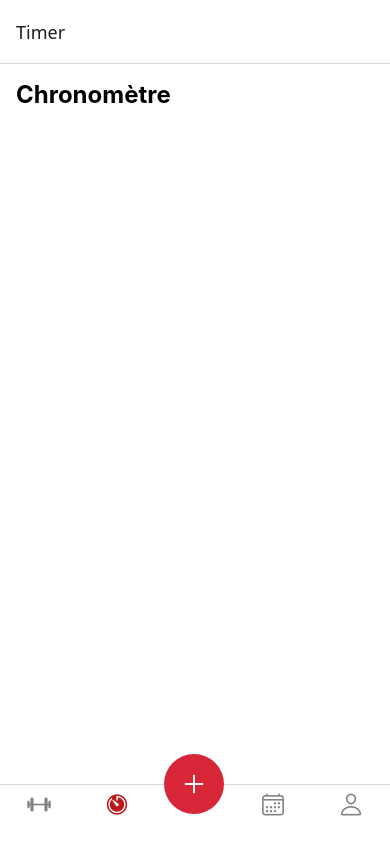
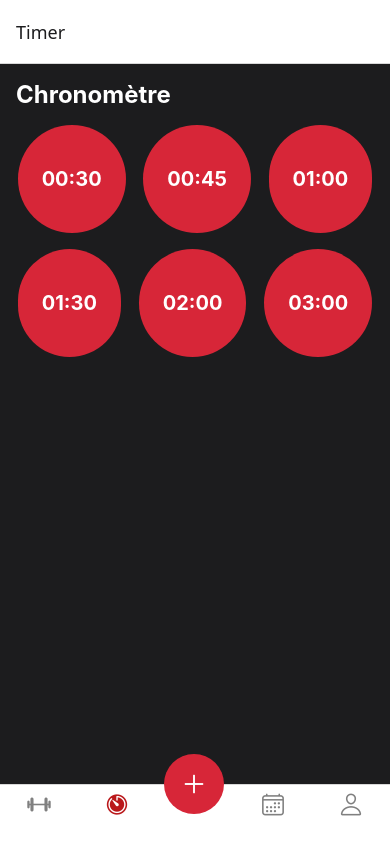
Before and after one commit to oliflox/IronLog, a React Native app: screen /Timer in a window 390 px wide. Built offline with nearby package versions, Linux system fonts and the light colour scheme; grey boxes are pictures that could not be loaded.

Commit message:
Update TimerScreen to include preset timers and enhance functionality. Change header title in AppNavigator from 'Historique' to 'Log'.

```diff
--- a/navigation/AppNavigator.tsx
+++ b/navigation/AppNavigator.tsx
@@ -129,7 +129,7 @@ const AppNavigator = () => {
         component={WorkoutLogScreen}
         options={{
           headerShown: true,
-          title: 'Historique',
+          title: 'Log',
           headerBackTitle: '',
         }}
       />
--- a/screens/TimerScreen.tsx
+++ b/screens/TimerScreen.tsx
@@ -1,6 +1,6 @@
 import type { NativeStackScreenProps } from '@react-navigation/native-stack';
-import React from 'react';
-import { Text, View } from 'react-native';
+import React, { useEffect, useState } from 'react';
+import { Pressable, Text, TouchableOpacity, View } from 'react-native';
 
 import { timerStyles } from '../styles/timer';
 
@@ -13,10 +13,70 @@ type RootStackParamList = {
 
 type Props = NativeStackScreenProps<RootStackParamList, 'Timer'>;
 
+// Timers prédéfinis (en secondes)
+const PRESET_TIMERS = [30, 45, 60, 90, 120, 180];
+
 const TimerScreen = ({ navigation }: Props) => {
+  const [activeTimer, setActiveTimer] = useState<number | null>(null);
+  const [timeLeft, setTimeLeft] = useState<number>(0);
+  const [isRunning, setIsRunning] = useState(false);
+
+  useEffect(() => {
+    let interval: ReturnType<typeof setInterval>;
+
+    if (isRunning && timeLeft > 0) {
+      interval = setInterval(() => {
+        setTimeLeft((prev) => prev - 1);
+      }, 1000);
+    } else if (timeLeft === 0) {
+      setIsRunning(false);
+      setActiveTimer(null);
+    }
+
+    return () => clearInterval(interval);
+  }, [isRunning, timeLeft]);
+
+  const formatTime = (seconds: number): string => {
+    const mins = Math.floor(seconds / 60);
+    const secs = seconds % 60;
+    return `${mins.toString().padStart(2, '0')}:${secs.toString().padStart(2, '0')}`;
+  };
+
+  const handleTimerPress = (seconds: number) => {
+    setActiveTimer(seconds);
+    setTimeLeft(seconds);
+    setIsRunning(true);
+  };
+
+  const handleStop = () => {
+    setIsRunning(false);
+    setActiveTimer(null);
+    setTimeLeft(0);
+  };
+
   return (
     <View style={timerStyles.container}>
       <Text style={timerStyles.title}>Chronomètre</Text>
+      <View style={timerStyles.gridContainer}>
+        {PRESET_TIMERS.map((seconds) => (
+          <Pressable
+            key={seconds}
+            style={timerStyles.timerBubble}
+            onPress={() => handleTimerPress(seconds)}
+          >
+            <Text style={timerStyles.timerText}>{formatTime(seconds)}</Text>
+          </Pressable>
+        ))}
+      </View>
+
+      {activeTimer !== null && (
+        <View style={timerStyles.activeTimerContainer}>
+          <Text style={timerStyles.activeTimerText}>{formatTime(timeLeft)}</Text>
+          <TouchableOpacity style={timerStyles.stopButton} onPress={handleStop}>
+            <Text style={timerStyles.stopButtonText}>Arrêter</Text>
+          </TouchableOpacity>
+        </View>
+      )}
     </View>
   );
 };
--- a/styles/timer.ts
+++ b/styles/timer.ts
@@ -1,14 +1,66 @@
 import { StyleSheet } from 'react-native';
+import { theme } from './theme';
 
 export const timerStyles = StyleSheet.create({
   container: {
     flex: 1,
-    backgroundColor: '#fff',
-    padding: 16,
+    backgroundColor: theme.colors.mainBg,
+    padding: theme.spacing.md,
   },
   title: {
-    fontSize: 24,
+    fontSize: theme.typography.fontSize.xxl,
     fontWeight: 'bold',
-    marginBottom: 16,
+    marginBottom: theme.spacing.md,
+    color: theme.colors.text,
+  },
+  gridContainer: {
+    display: 'flex',
+    flexDirection: 'row',
+    flexWrap: 'wrap',
+    justifyContent: 'space-evenly',
+    gap: theme.spacing.md,
+    marginBottom: theme.spacing.md,
+  },
+  timerBubble: {
+    aspectRatio: 1,
+    backgroundColor: theme.colors.primary,
+    borderRadius: theme.borderRadius.round,
+    justifyContent: 'center',
+    alignItems: 'center',
+    padding: theme.spacing.lg,
+  },
+  timerText: {
+    fontSize: theme.typography.fontSize.xl,
+    color: theme.colors.text,
+    fontWeight: 'bold',
+  },
+  activeTimerContainer: {
+    position: 'absolute',
+    bottom: 0,
+    left: 0,
+    right: 0,
+    backgroundColor: theme.colors.itemBg,
+    paddingTop: theme.spacing.md,
+    paddingBottom: theme.spacing.xxl,
+    borderTopLeftRadius: theme.borderRadius.xl,
+    borderTopRightRadius: theme.borderRadius.xl,
+    alignItems: 'center',
+  },
+  activeTimerText: {
+    fontSize: theme.typography.fontSize.xxxl,
+    color: theme.colors.text,
+    fontWeight: 'bold',
+    marginBottom: theme.spacing.md,
+  },
+  stopButton: {
+    backgroundColor: theme.colors.primary,
+    paddingHorizontal: theme.spacing.xl,
+    paddingVertical: theme.spacing.md,
+    borderRadius: theme.borderRadius.lg,
+  },
+  stopButtonText: {
+    color: theme.colors.text,
+    fontSize: theme.typography.fontSize.lg,
+    fontWeight: 'bold',
   },
 });
```
